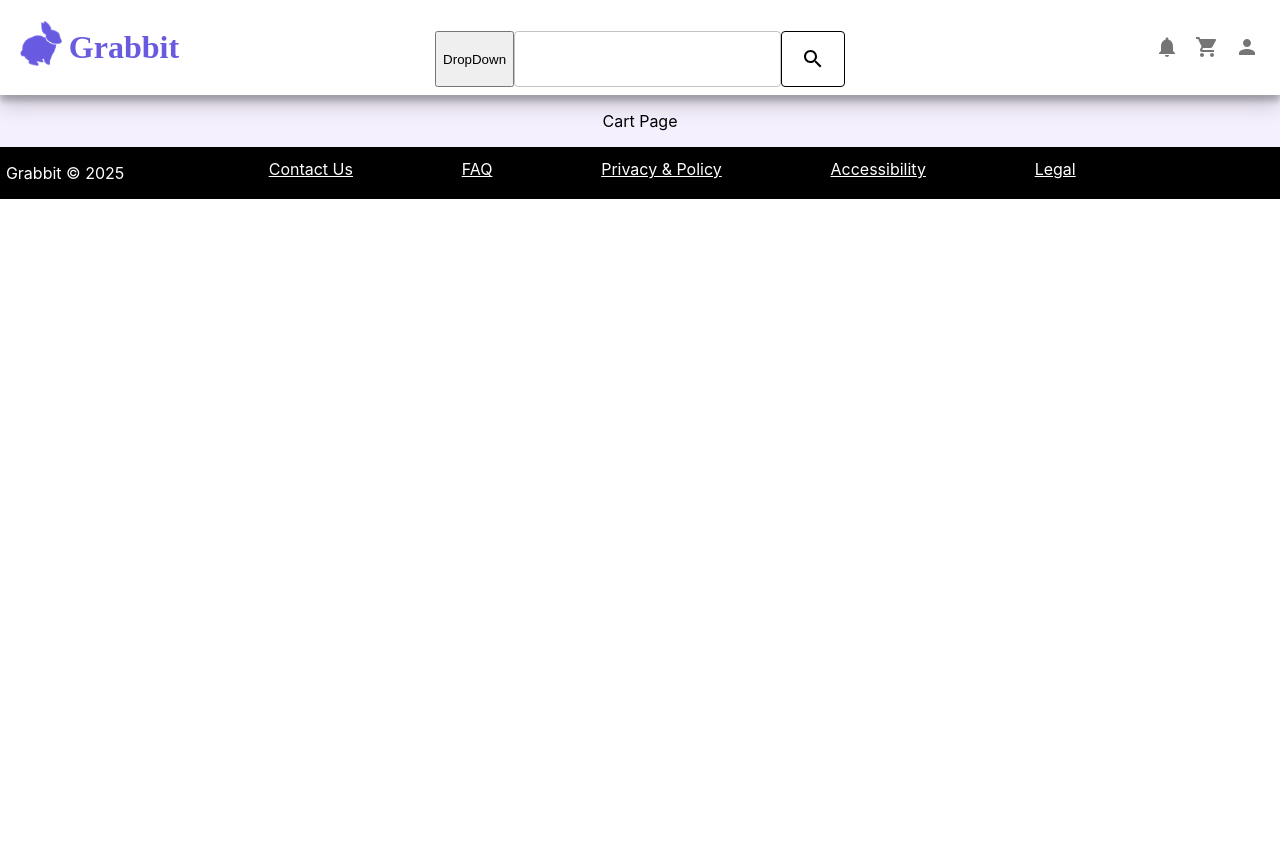
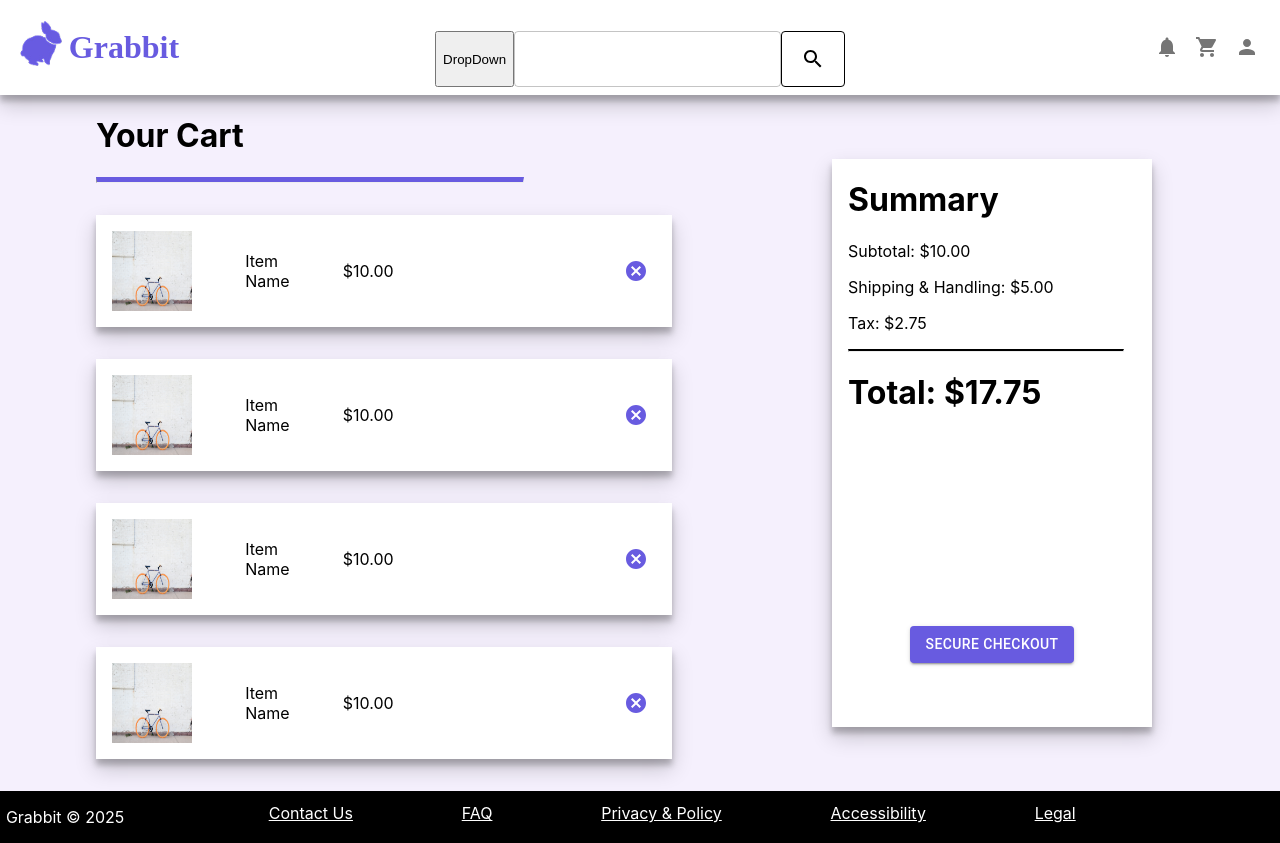
Before and after one commit to hliwudnew/Grabbit, a React (Create React App) app in the folder react-grabbit/: page /cart in a window 1280 px wide. Before the commit the page ends 800 px from the top, so only its background shows below. Built offline with nearby package versions, Linux system fonts and the light colour scheme.

Commit message:
Semi Styled Cart Page

```diff
--- /dev/null
+++ b/react-grabbit/src/Components/CartTile.js
@@ -0,0 +1,23 @@
+import "../Styles/CartTile.css"
+import bike from "../Images/bike.jpg";
+import IconButton from '@mui/material/IconButton';
+import CancelIcon from '@mui/icons-material/Cancel';
+function CartTile(){
+
+    return(
+        <div className="CartTile-content">
+            <div className="CartTile-data">
+                <img style={{width:"5rem",height:"5rem"}} src={bike}></img>
+                <p>Item Name</p>
+                <p>$10.00</p>
+            </div>
+            <div className="CartTile-remove" style={{display:"flex", justifyContent:"right"}}>
+                <IconButton>
+                    <CancelIcon style={{color:"685BE0"}}/>
+                </IconButton>
+            </div>
+        </div>
+    );
+}
+
+export default CartTile;
--- a/react-grabbit/src/Pages/CartPage.js
+++ b/react-grabbit/src/Pages/CartPage.js
@@ -1,9 +1,41 @@
 import "../Styles/CartPage.css"
+import CartTile from "../Components/CartTile";
+import { Button } from "@mui/material";
+import {useNavigate } from "react-router-dom";
+
 function CartPage(){
+//Hook state, for naviation
+const navigate = useNavigate();
 
     return(
         <div className="CartPage-content">
-            <p>Cart Page</p>
+            <div className="CartPage-holder">
+                <div className="CartPage-Cart">
+                    <div className="CartPage-header">
+                        <h1>Your Cart</h1>
+                        <hr style={{display:"block",margin:"0%",backgroundColor:"#685BE0", width:"70%",borderTop:"5px solid #685BE0"}}/>
+                    </div>
+                    <div className="CartPage-Items">
+                        <CartTile/>
+                        <CartTile/>
+                        <CartTile/>
+                        <CartTile/>
+                    </div>
+                </div>
+                <div className="CartPage-Summary">
+                    <div style={{paddingLeft:"5%"}}>
+                        <h1>Summary</h1>
+                        <p>Subtotal: $10.00</p>
+                        <p>Shipping & Handling: $5.00</p>
+                        <p>Tax: $2.75</p>
+                        <hr style={{display:"block",margin:"0%",marginTop:"5%",marginBottom:"5%",backgroundColor:"#685BE0", width:"90%",borderTop:"2px solid black"}}/>
+                        <h1>Total: $17.75</h1>
+                    </div>
+                    <div style={{display:"flex",textAlign:"center", alignItems:"center", justifyContent:"center"}}>
+                        <Button onClick={() => navigate("/checkout")} style={{backgroundColor:"#685BE0"}} variant="contained">Secure Checkout</Button>
+                    </div>
+                </div>
+            </div>
         </div>
     );
 }
--- a/react-grabbit/src/Pages/CheckoutPage.js
+++ b/react-grabbit/src/Pages/CheckoutPage.js
@@ -1,9 +1,27 @@
+import { TextField } from "@mui/material";
 import "../Styles/CheckoutPage.css"
 function CheckoutPage(){
 
     return(
         <div className="CheckoutPage-content">
-            <p>Checkout Page</p>
+            <div className="CheckoutPage-holder">
+                <div className="CheckoutPage-Billing">
+                    <h1>Billing Info</h1>
+                    <TextField style={{marginBottom:"5%"}} label="Full Name" variant="outlined" sx={{ input: { color: '#685BE0' } }} className='account-input'></TextField>
+                    <TextField style={{marginBottom:"5%"}} label="Street Address" variant="outlined" sx={{ input: { color: '#685BE0' } }} className='account-input'></TextField>
+                    <TextField style={{marginBottom:"5%"}} label="Apartment#" variant="outlined" sx={{ input: { color: '#685BE0' } }} className='account-input'></TextField>
+                    <TextField style={{marginBottom:"5%"}} label="City/Town" variant="outlined" sx={{ input: { color: '#685BE0' } }} className='account-input'></TextField>
+                    <TextField style={{marginBottom:"5%"}} label="Zip Code" variant="outlined" sx={{ input: { color: '#685BE0' } }} className='account-input'></TextField>
+                    <TextField style={{marginBottom:"5%"}} label="Phone Number" variant="outlined" sx={{ input: { color: '#685BE0' } }} className='account-input'></TextField>
+                    <TextField style={{marginBottom:"5%"}} label="Email" variant="outlined" sx={{ input: { color: '#685BE0' } }} className='account-input'></TextField>
+                </div>
+                <div className="CheckoutPage-Confirm">
+                    <p>Item</p>
+                    <p>Item</p>
+                    <p>Item</p>
+                    <p>Item</p>
+                </div>
+            </div>
         </div>
     );
 }
--- a/react-grabbit/src/Styles/CartPage.css
+++ b/react-grabbit/src/Styles/CartPage.css
@@ -1,3 +1,27 @@
 .CartPage-content{
     text-align: center;
 }
+
+.CartPage-holder{
+    display: flex;
+    justify-content: space-evenly;
+}
+
+.CartPage-Cart{
+    width: 50%;
+}
+
+.CartPage-Summary{
+    box-shadow: 0 10px 20px rgba(0,0,0,0.19), 0 6px 6px rgba(0,0,0,0.23);
+    width: 25%;
+    background-color: white;
+    margin: 5%;
+    text-align: left;
+    display: grid;
+}
+
+.CartPage-header{
+    text-align: left;
+    margin-left: 5%;
+    justify-content: left;
+}
--- /dev/null
+++ b/react-grabbit/src/Styles/CartTile.css
@@ -0,0 +1,17 @@
+.CartTile-content{
+    box-shadow: 0 10px 20px rgba(0,0,0,0.19), 0 6px 6px rgba(0,0,0,0.23);
+    background-color: white;
+    margin: 5%;
+    padding: 2.5%;
+    display: flex;
+    justify-content: space-between;
+    align-items: center;
+}
+
+.CartTile-data{
+    display: flex;
+    justify-content: left;
+    align-items: center;
+    gap: 25%;
+    text-align: left;
+}
--- a/react-grabbit/src/Styles/CheckoutPage.css
+++ b/react-grabbit/src/Styles/CheckoutPage.css
@@ -1,3 +1,23 @@
+
 .CheckoutPage-content{
     text-align: center;
 }
+
+.CheckoutPage-holder{
+    display: flex;
+    justify-content: space-evenly;
+    margin: 5%;
+}
+
+.CheckoutPage-Billing{
+    box-shadow: 0 10px 20px rgba(0,0,0,0.19), 0 6px 6px rgba(0,0,0,0.23);
+    background-color: white;
+    padding: 2.5%;
+    width: 25%;
+}
+
+.CheckoutPage-Confirm{
+    box-shadow: 0 10px 20px rgba(0,0,0,0.19), 0 6px 6px rgba(0,0,0,0.23);
+    background-color: white;
+    padding: 2.5%;
+}
```
Also changed, not shown: react-grabbit/src/Images/bike.jpg (added).
